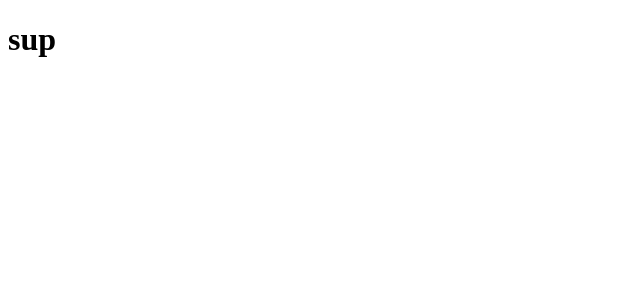
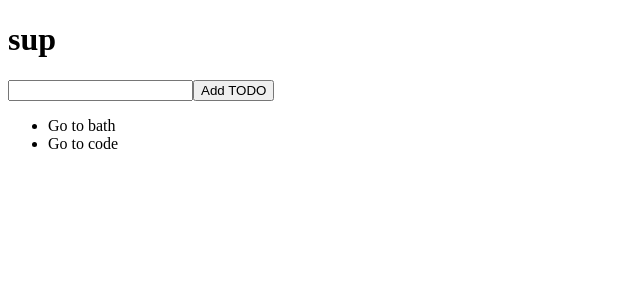
Before and after one commit to ojasrangnekar13/todo-clone, a React (Create React App) app in the folder todo-app/: page / in a window 1280 px wide. Shown: the top 300 px of the page, without its empty margins (0-640 px from the left). Built offline with nearby package versions, Linux system fonts and the light colour scheme.

Commit message:
Added input, button and a two line list

```diff
--- a/todo-app/src/App.js
+++ b/todo-app/src/App.js
@@ -4,6 +4,14 @@ const App = () => {
     return (
         <div className="App">
             <h1>sup</h1>
+
+            <input />
+            <button>Add TODO</button>
+
+            <ul>
+                <li>Go to bath</li>
+                <li>Go to code</li>
+            </ul>
         </div>
     )
 }
```
